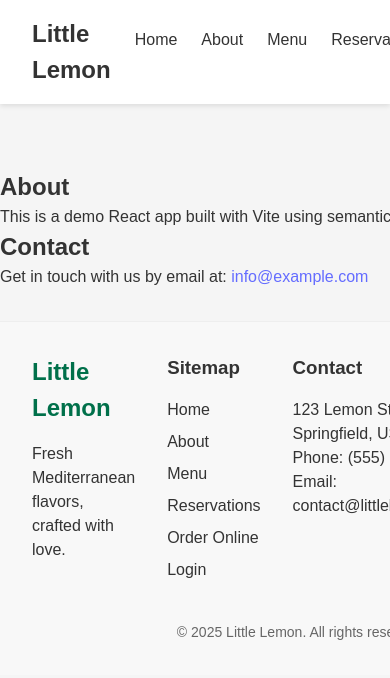
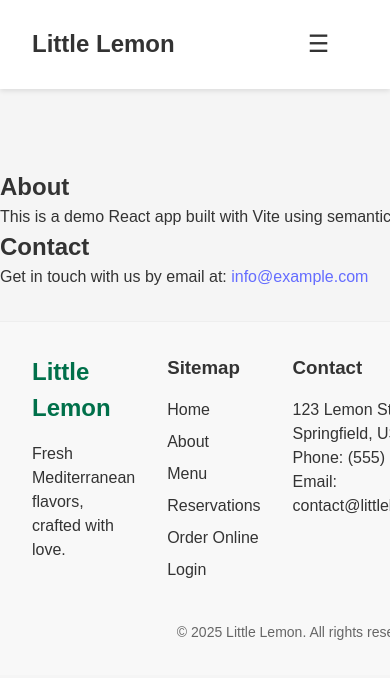
Before and after one commit to akmalamka/little-lemon, a React (Vite) app: page / in a window 390 px wide. Shown: the top 678 px of the page. Built offline with nearby package versions, Linux system fonts and the light colour scheme.

Commit message:
feat: header to be responsive

```diff
--- a/src/components/Header.css
+++ b/src/components/Header.css
@@ -10,11 +10,11 @@
 }
 
 .site-header.hidden {
-  top: -80px; /* hides on scroll down */
+  top: -80px;
 }
 
 .site-header.visible {
-  top: 0; /* shows on scroll up */
+  top: 0;
 }
 
 /* Navbar layout */
@@ -26,13 +26,14 @@
 }
 
 /* Logo */
-.logo {
+.logo a {
   font-size: 1.5rem;
   font-weight: bold;
   color: #333;
+  text-decoration: none;
 }
 
-/* Menu list */
+/* Menu (desktop default) */
 .menu {
   display: flex;
   list-style: none;
@@ -40,7 +41,6 @@
   padding: 0;
 }
 
-/* Menu items */
 .menu li {
   margin-left: 1.5rem;
 }
@@ -53,5 +53,46 @@
 }
 
 .menu a:hover {
-  color: #007b5e; /* little lemon green */
+  color: #007b5e;
 }
+
+/* Hamburger hidden by default */
+.hamburger {
+  display: none;
+  font-size: 1.5rem;
+  background: none;
+  border: none;
+  cursor: pointer;
+}
+
+/* ------------------------------
+   Responsive styles
+--------------------------------*/
+@media (max-width: 768px) {
+  /* Show hamburger */
+  .hamburger {
+    display: block;
+    color: #333;
+  }
+
+  /* Hide menu initially */
+  .menu {
+    display: none;
+    position: absolute;
+    top: 60px;
+    right: 0;
+    background: #fff;
+    flex-direction: column;
+    width: 200px;
+    box-shadow: 0 2px 8px rgba(0,0,0,0.1);
+    padding: 1rem;
+  }
+
+  .menu.open {
+    display: flex;
+  }
+
+  .menu li {
+    margin: 1rem 0;
+  }
+}
--- a/src/components/Header.jsx
+++ b/src/components/Header.jsx
@@ -4,6 +4,7 @@ import "./Header.css";
 function Header() {
   const [prevScroll, setPrevScroll] = useState(0);
   const [visible, setVisible] = useState(true);
+  const [menuOpen, setMenuOpen] = useState(false);
 
   useEffect(() => {
     const handleScroll = () => {
@@ -15,17 +16,34 @@ function Header() {
     return () => window.removeEventListener("scroll", handleScroll);
   }, [prevScroll]);
 
+  // close menu when link clicked
+  const handleLinkClick = () => {
+    setMenuOpen(false);
+  };
+
   return (
     <header className={`site-header ${visible ? "visible" : "hidden"}`}>
       <nav className="navbar">
-        <div className="logo">Little Lemon</div>
-        <ul className="menu">
-          <li><a href="#home">Home</a></li>
-          <li><a href="#about">About</a></li>
-          <li><a href="#menu">Menu</a></li>
-          <li><a href="#reservations">Reservations</a></li>
-          <li><a href="#order-online">Order Online</a></li>
-          <li><a href="#login">Login</a></li>
+        <div className="logo">
+          <a href="#home">Little Lemon</a>
+        </div>
+
+        {/* Hamburger for mobile */}
+        <button
+          className="hamburger"
+          onClick={() => setMenuOpen(!menuOpen)}
+          aria-label="Toggle menu"
+        >
+          ☰
+        </button>
+
+        <ul className={`menu ${menuOpen ? "open" : ""}`}>
+          <li><a href="#home" onClick={handleLinkClick}>Home</a></li>
+          <li><a href="#about" onClick={handleLinkClick}>About</a></li>
+          <li><a href="#menu" onClick={handleLinkClick}>Menu</a></li>
+          <li><a href="#reservations" onClick={handleLinkClick}>Reservations</a></li>
+          <li><a href="#order-online" onClick={handleLinkClick}>Order Online</a></li>
+          <li><a href="#login" onClick={handleLinkClick}>Login</a></li>
         </ul>
       </nav>
     </header>
```
